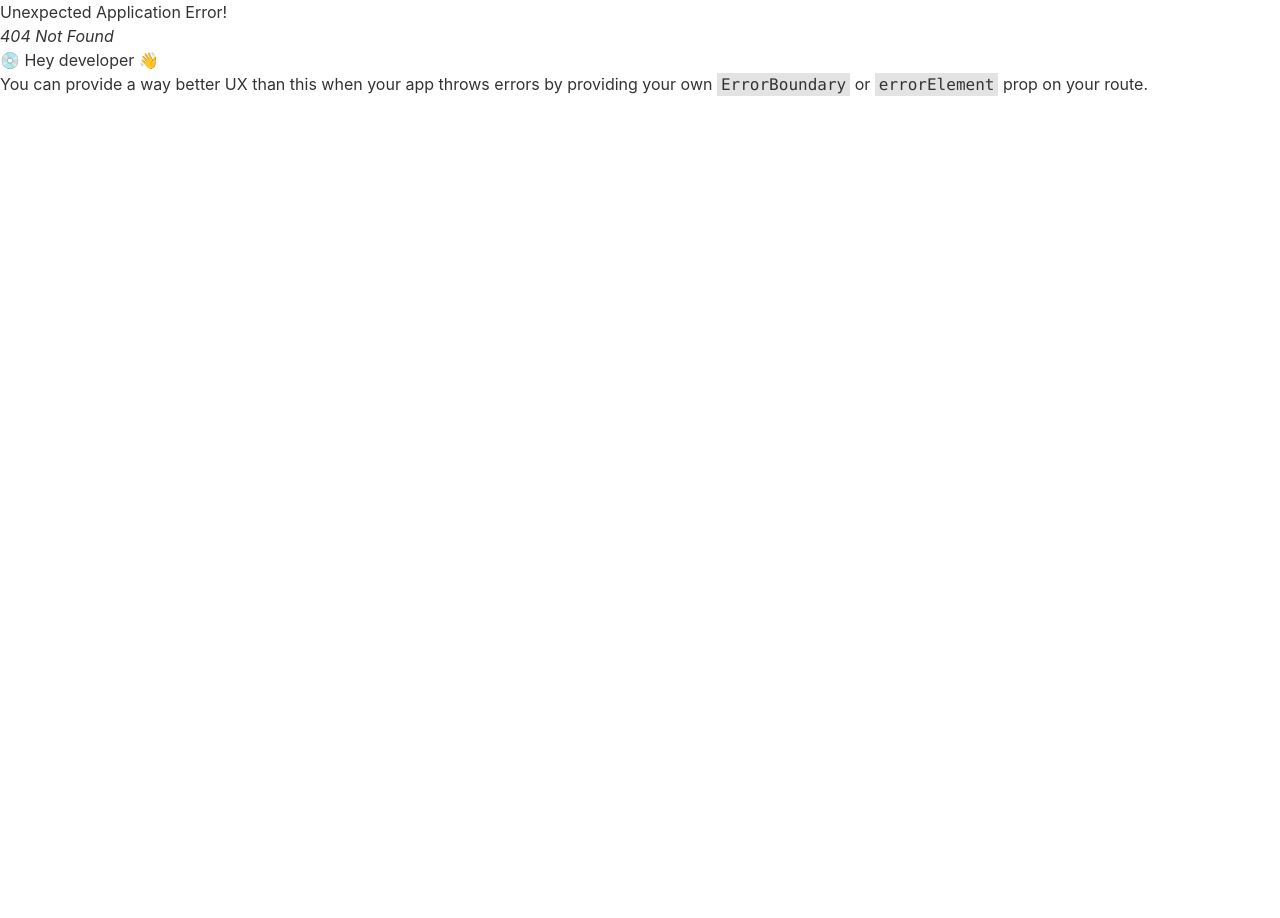
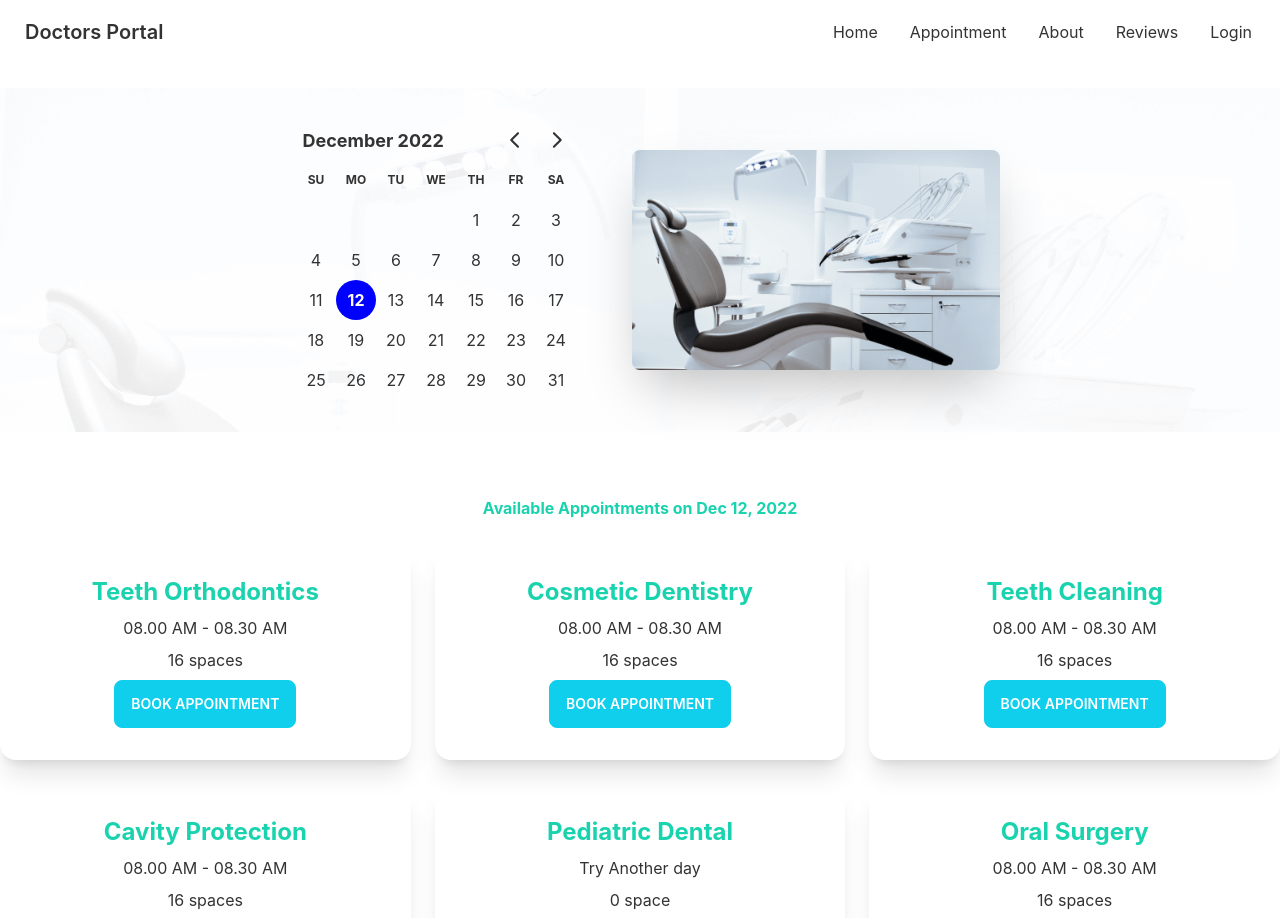
Before and after one commit to mustakimbellah/doctors-portal-client, a React (Create React App) app: page /appointment in a window 1280 px wide. Before the commit this address had no page. Shown: the top 918 px of the page. Before the commit the page ends 800 px from the top, so only its background shows below. Built offline with nearby package versions, Linux system fonts and the light colour scheme.

Commit message:
docotr-portal appointment_part added

```diff
--- a/package.json
+++ b/package.json
@@ -7,7 +7,9 @@
     "@testing-library/react": "^13.4.0",
     "@testing-library/user-event": "^13.5.0",
     "daisyui": "^2.43.1",
+    "date-fns": "^2.29.3",
     "react": "^18.2.0",
+    "react-day-picker": "^8.6.0",
     "react-dom": "^18.2.0",
     "react-router-dom": "^6.4.5",
     "react-scripts": "5.0.1",
--- /dev/null
+++ b/public/appointmentOptions.json
@@ -0,0 +1,118 @@
+[
+    {
+      "_id": 1,
+      "name": "Teeth Orthodontics",
+      "slots": [
+        "08.00 AM - 08.30 AM",
+        "08.30 AM - 09.00 AM",
+        "09.00 AM - 9.30 AM",
+        "09.30 AM - 10.00 AM",
+        "10.00 AM - 10.30 AM",
+        "10.30 AM - 11.00 AM",
+        "11.00 AM - 11.30 AM",
+        "11.30 AM - 12.00 AM",
+        "1.00 PM - 1.30 PM",
+        "1.30 PM - 2.00 PM",
+        "2.00 PM - 2.30 PM",
+        "2.30 PM - 3.00 PM",
+        "3.00 PM - 3.30 PM",
+        "3.30 PM - 4.00 PM",
+        "4.00 PM - 4.30 PM",
+        "4.30 PM - 5.00 PM"
+      ]
+    },
+    {
+      "_id": 2,
+      "name": "Cosmetic Dentistry",
+      "slots": [
+        "08.00 AM - 08.30 AM",
+        "08.30 AM - 09.00 AM",
+        "09.00 AM - 9.30 AM",
+        "09.30 AM - 10.00 AM",
+        "10.00 AM - 10.30 AM",
+        "10.30 AM - 11.00 AM",
+        "11.00 AM - 11.30 AM",
+        "11.30 AM - 12.00 AM",
+        "1.00 PM - 1.30 PM",
+        "1.30 PM - 2.00 PM",
+        "2.00 PM - 2.30 PM",
+        "2.30 PM - 3.00 PM",
+        "3.00 PM - 3.30 PM",
+        "3.30 PM - 4.00 PM",
+        "4.00 PM - 4.30 PM",
+        "4.30 PM - 5.00 PM"
+      ]
+    },
+    {
+      "_id": 3,
+      "name": "Teeth Cleaning",
+      "slots": [
+        "08.00 AM - 08.30 AM",
+        "08.30 AM - 09.00 AM",
+        "09.00 AM - 9.30 AM",
+        "09.30 AM - 10.00 AM",
+        "10.00 AM - 10.30 AM",
+        "10.30 AM - 11.00 AM",
+        "11.00 AM - 11.30 AM",
+        "11.30 AM - 12.00 AM",
+        "1.00 PM - 1.30 PM",
+        "1.30 PM - 2.00 PM",
+        "2.00 PM - 2.30 PM",
+        "2.30 PM - 3.00 PM",
+        "3.00 PM - 3.30 PM",
+        "3.30 PM - 4.00 PM",
+        "4.00 PM - 4.30 PM",
+        "4.30 PM - 5.00 PM"
+      ]
+    },
+    {
+      "_id": 4,
+      "name": "Cavity Protection",
+      "slots": [
+        "08.00 AM - 08.30 AM",
+        "08.30 AM - 09.00 AM",
+        "09.00 AM - 9.30 AM",
+        "09.30 AM - 10.00 AM",
+        "10.00 AM - 10.30 AM",
+        "10.30 AM - 11.00 AM",
+        "11.00 AM - 11.30 AM",
+        "11.30 AM - 12.00 AM",
+        "1.00 PM - 1.30 PM",
+        "1.30 PM - 2.00 PM",
+        "2.00 PM - 2.30 PM",
+        "2.30 PM - 3.00 PM",
+        "3.00 PM - 3.30 PM",
+        "3.30 PM - 4.00 PM",
+        "4.00 PM - 4.30 PM",
+        "4.30 PM - 5.00 PM"
+      ]
+    },
+    {
+      "_id": 5,
+      "name": "Pediatric Dental",
+      "slots": [
+      ]
+    },
+    {
+      "_id": 6,
+      "name": "Oral Surgery",
+      "slots": [
+        "08.00 AM - 08.30 AM",
+        "08.30 AM - 09.00 AM",
+        "09.00 AM - 9.30 AM",
+        "09.30 AM - 10.00 AM",
+        "10.00 AM - 10.30 AM",
+        "10.30 AM - 11.00 AM",
+        "11.00 AM - 11.30 AM",
+        "11.30 AM - 12.00 AM",
+        "1.00 PM - 1.30 PM",
+        "1.30 PM - 2.00 PM",
+        "2.00 PM - 2.30 PM",
+        "2.30 PM - 3.00 PM",
+        "3.00 PM - 3.30 PM",
+        "3.30 PM - 4.00 PM",
+        "4.00 PM - 4.30 PM",
+        "4.30 PM - 5.00 PM"
+      ]
+    }
+  ]
--- /dev/null
+++ b/src/Pages/Appointment/Appointment/Appointment.js
@@ -0,0 +1,20 @@
+import React, { useState } from 'react';
+import AppointmentBanner from '../AppointmentBanner/AppointmentBanner';
+import AvailableAppointments from '../AvailableAppointments/AvailableAppointments';
+
+const Appointment = () => {
+    const [selectedDate, setSelectedDate] = useState(new Date());
+    return (
+        <div>
+            <AppointmentBanner
+                selectedDate={selectedDate}
+                setSelectedDate={setSelectedDate}
+            ></AppointmentBanner>
+            <AvailableAppointments
+                selectedDate={selectedDate}
+            ></AvailableAppointments>
+        </div>
+    );
+};
+
+export default Appointment;
--- /dev/null
+++ b/src/Pages/Appointment/AppointmentBanner/AppointmentBanner.js
@@ -0,0 +1,35 @@
+import React, { useState } from 'react';
+import chair from '../../../assets/images/chair.png';
+import { DayPicker } from 'react-day-picker';
+import appointmentBackground from '../../../assets/images/bg.png';
+
+const AppointmentBanner = ({ selectedDate, setSelectedDate }) => {
+
+
+
+    return (
+        <header className='my-6'
+            style={{
+                background: `url(${appointmentBackground})`,
+                backgroundSize: 'cover'
+            }}
+        >
+            <div className="hero">
+                <div className="hero-content flex-col lg:flex-row-reverse">
+                    <img src={chair} alt='' className="max-w-sm lg:w-1/2 rounded-lg shadow-2xl" />
+                    <div className='mr-6'>
+                        <DayPicker
+                            mode='single'
+                            selected={selectedDate}
+                            onSelect={setSelectedDate}
+
+                        />
+
+                    </div>
+                </div>
+            </div>
+        </header>
+    );
+};
+
+export default AppointmentBanner;
--- /dev/null
+++ b/src/Pages/Appointment/AvailableAppointments/AppointmentOptions.js
@@ -0,0 +1,26 @@
+import React from 'react';
+
+const AppointmentOptions = ({ appointmentOptions, setTreatment }) => {
+    const { name, slots } = appointmentOptions;
+
+    return (
+        <div className="card shadow-xl">
+            <div className="card-body text-center">
+                <h2 className="text-2xl text-secondary font-bold text-center">{name}</h2>
+                <p>{slots.length > 0 ? slots[0] : 'Try Another day'}</p>
+                <p>{slots.length} {slots.length > 1 ? 'spaces' : 'space'}</p>
+                <div className="card-actions justify-center">
+
+                    <label
+                        disabled={slots.length === 0}
+                        htmlFor="booking-modal"
+                        className="btn btn-primary text-white"
+                        onClick={() => setTreatment(appointmentOptions)}
+                    >Book Appointment</label>
+                </div>
+            </div>
+        </div>
+    );
+};
+
+export default AppointmentOptions;
--- /dev/null
+++ b/src/Pages/Appointment/AvailableAppointments/AvailableAppointments.js
@@ -0,0 +1,46 @@
+import React, { useEffect, useState } from 'react';
+import { format } from 'date-fns';
+import AppointmentOptions from './AppointmentOptions';
+import BookingModal from '../BookingModal/BookingModal';
+
+const AvailableAppointments = ({ selectedDate }) => {
+
+    const [appointmentOptions, setAppointmentOptions] = useState([]);
+
+    const [treatment, setTreatment] = useState(null);
+
+    useEffect(() => {
+        fetch('appointmentOptions.json')
+            .then(res => res.json())
+            .then(data => setAppointmentOptions(data))
+    }, [])
+
+    return (
+        <section className='my-16'>
+
+            <p className='text-center text-secondary font-bold'>Available Appointments on {format(selectedDate, 'PP')}</p>
+
+            <div className='grid gap-6 grid-cols-1 md:grid-cols-2 lg:grid-cols-3 mt-6'>
+                {
+                    appointmentOptions.map(option => <AppointmentOptions
+                        key={option._id}
+                        appointmentOptions={option}
+                        setTreatment={setTreatment}
+                    ></AppointmentOptions>)
+                }
+            </div>
+
+            {
+                treatment &&
+                <BookingModal
+                    selectedDate={selectedDate}
+                    treatment={treatment}
+                    setTreatment={setTreatment}
+                ></BookingModal>
+            }
+
+        </section>
+    );
+};
+
+export default AvailableAppointments;
--- /dev/null
+++ b/src/Pages/Appointment/BookingModal/BookingModal.js
@@ -0,0 +1,61 @@
+import { format } from 'date-fns';
+import React from 'react';
+
+const BookingModal = ({ treatment, selectedDate, setTreatment }) => {
+    const { name, slots } = treatment;
+    const date = format(selectedDate, 'PP');
+
+    const handleBooking = event => {
+        event.preventDefault();
+        const form = event.target;
+        const slot = form.slot.value;
+        const name = form.name.value;
+        const email = form.email.value;
+        const phone = form.phone.value;
+
+        console.log(date, slot, name, email, phone);
+
+        setTreatment(null);
+    }
+
+    return (
+        <>
+
+            <input type="checkbox" id="booking-modal" className="modal-toggle" />
+            <div className="modal">
+                <div className="modal-box relative">
+                    <label htmlFor="booking-modal" className="btn btn-sm btn-circle absolute right-2 top-2">✕</label>
+                    <h3 className="text-lg font-bold">{name}</h3>
+                    <form onSubmit={handleBooking} className='grid grid-cols-1 gap-3 mt-10'>
+
+                        <input type="text" disabled value={date} className="input input-bordered w-full " />
+
+                        <select name='slot' className="select select-bordered w-full">
+
+                            {
+                                slots.map((slot, i) => <option
+                                    key={i}
+                                    value={slot}
+                                >{slot}</option>)
+                            }
+
+                        </select>
+
+                        <input name='name' type="text" placeholder="Your Name" className="input input-bordered w-full " />
+
+                        <input name='email' type="email" placeholder="Email Address" className="input input-bordered w-full" />
+
+                        <input name='phone' type="text" placeholder="Phone Number" className="input input-bordered w-full" />
+
+                        <br />
+
+                        <input className='btn btn-accent w-full' type="submit" value="Submit" />
+                    </form>
+                </div>
+            </div>
+
+        </>
+    );
+};
+
+export default BookingModal;
--- a/src/Pages/Shared/Footer/Footer.js
+++ b/src/Pages/Shared/Footer/Footer.js
@@ -10,7 +10,7 @@
                 backgroundSize: 'cover'
             }}
             className="p-10 ">
-            <div className='footer '>
+            <div className='footer justify-between '>
                 <div>
                     <span className="footer-title">Services</span>
                     <Link to="/" className="link link-hover">Branding</Link>
--- a/src/Routes/Routes/Routes.js
+++ b/src/Routes/Routes/Routes.js
@@ -1,5 +1,6 @@
 import { createBrowserRouter } from "react-router-dom";
 import Main from "../../Layout/Main";
+import Appointment from "../../Pages/Appointment/Appointment/Appointment";
 import Home from "../../Pages/Home/Home/Home";
 import Login from "../../Pages/Login/Login";
 
@@ -15,6 +16,10 @@
             {
                 path: '/login',
                 element: <Login></Login>
+            },
+            {
+                path: '/appointment',
+                element: <Appointment></Appointment>
             }
         ]
     }
--- a/src/index.js
+++ b/src/index.js
@@ -3,6 +3,7 @@
 import './index.css';
 import App from './App';
 import reportWebVitals from './reportWebVitals';
+import 'react-day-picker/dist/style.css';
 
 const root = ReactDOM.createRoot(document.getElementById('root'));
 root.render(
```
Also changed, not shown: 1 other file (tests, documents, lock files or other folders).
